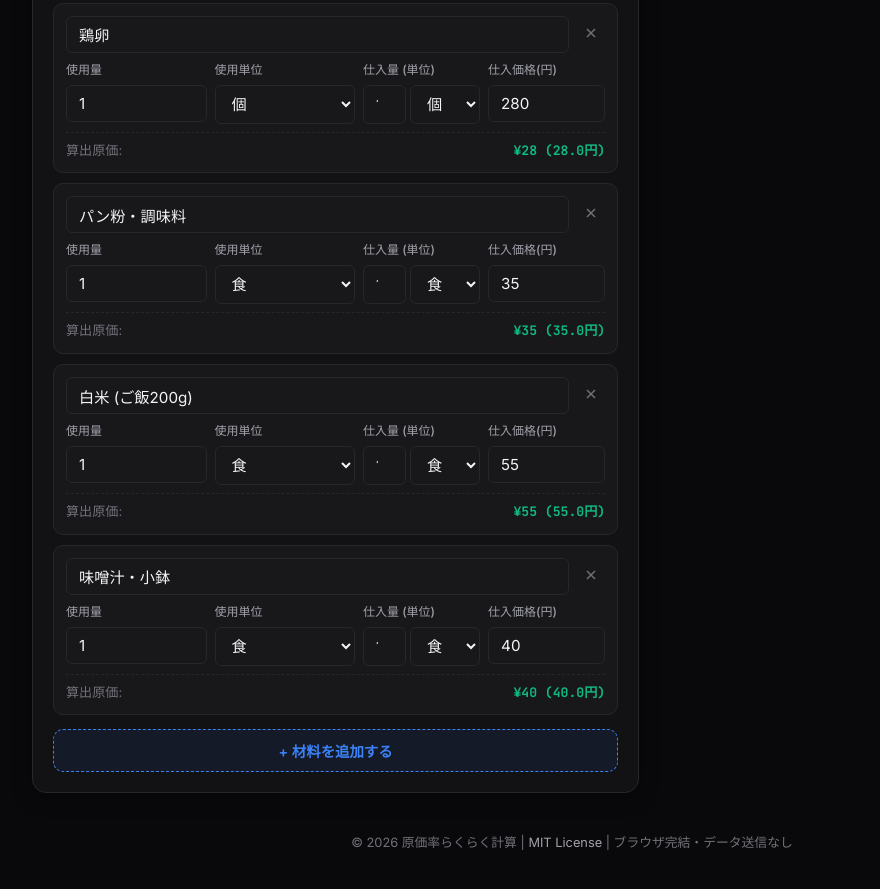
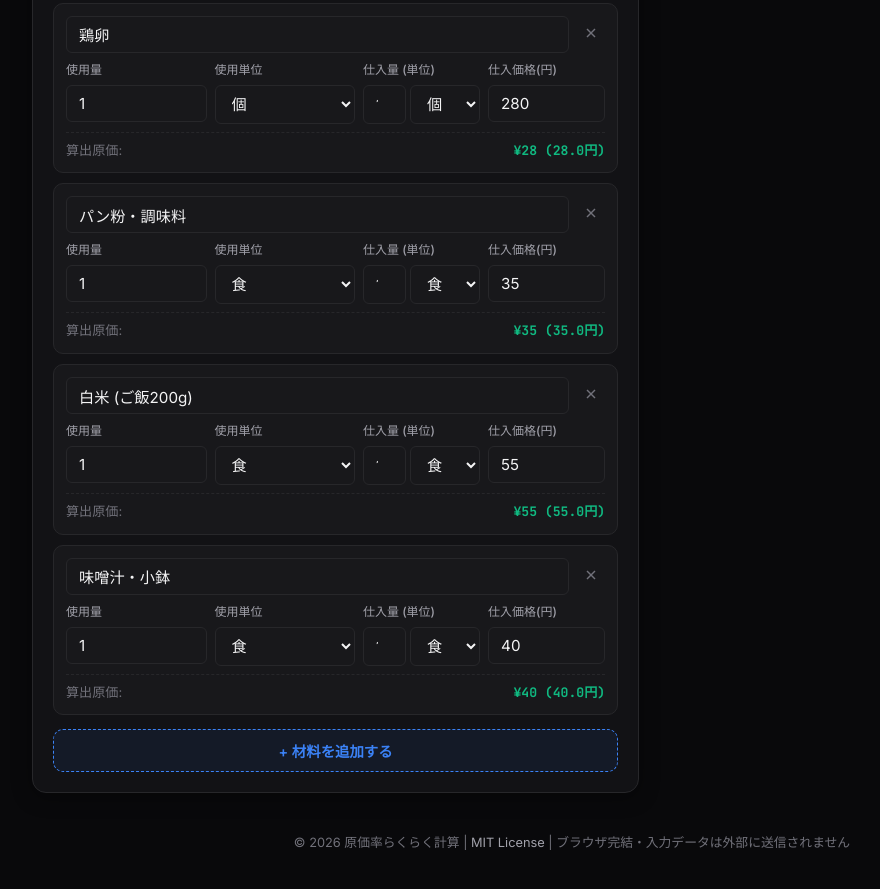
Before and after one commit to tk030-lotto/cost-rate-calculator, a plain HTML site: page index.html in a window 1280 px wide. Shown: the part 1054-1943 px from the top of the page, without its empty margins (68-948 px from the left). Drawn offline with Linux system fonts and the light colour scheme.

Commit message:
docs: フッターの文言を入力データ限定表現へ統一 (P3)

```diff
--- a/index.html
+++ b/index.html
@@ -159,7 +159,7 @@
 
     <!-- Footer -->
     <footer class="app-footer">
-      <p>&copy; 2026 原価率らくらく計算 | <a href="LICENSE" target="_blank">MIT License</a> | ブラウザ完結・データ送信なし</p>
+      <p>&copy; 2026 原価率らくらく計算 | <a href="LICENSE" target="_blank">MIT License</a> | ブラウザ完結・入力データは外部に送信されません</p>
     </footer>
   </div>
 
```
